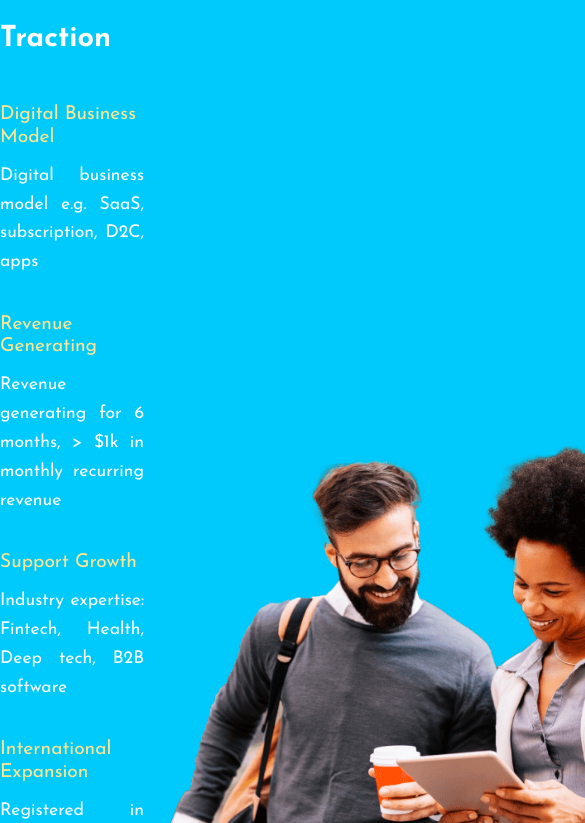
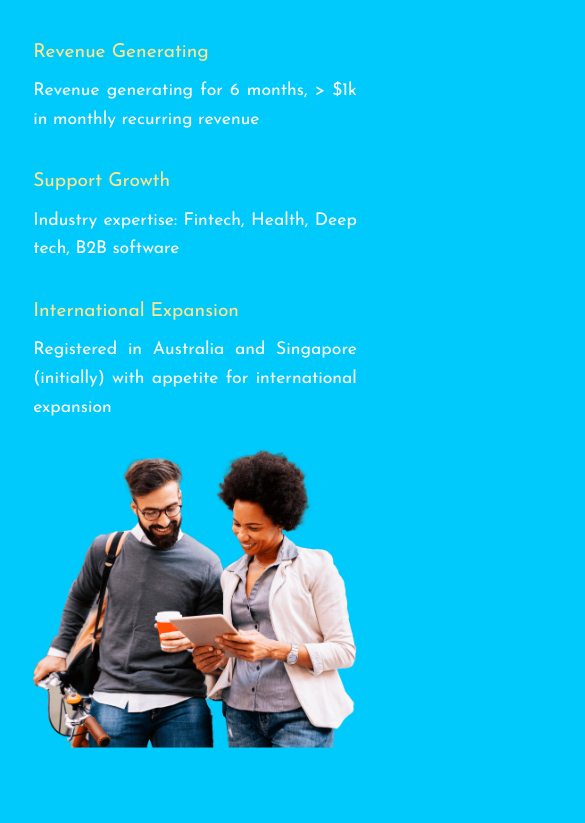
Before and after one commit to FahadAli-Dev/digital-business, a Next.js app: page / in a window 390 px wide. Shown: the part 7581-8404 px from the top of the page, 585 px wide, since content can reach past the window. After the commit the page ends 8354 px from the top, so only its background shows below. Built offline with nearby package versions, Linux system fonts and the light colour scheme.

Commit message:
complete WhoWeInvest section for all devices let's moves to animate this section

```diff
--- a/src/app/page.module.css
+++ b/src/app/page.module.css
@@ -0,0 +1,3 @@
+.app {
+  position: relative;
+}
--- a/src/components/BrandingVideo/BrandingVideo.module.css
+++ b/src/components/BrandingVideo/BrandingVideo.module.css
@@ -1,5 +1,6 @@
 .bv-wrapper {
   width: 100%;
+  position: relative;
 }
 
 .bv-container {
@@ -9,11 +10,13 @@
   max-width: 1200px;
   margin: auto;
   margin-top: -8rem;
+  position: relative;
 }
 
 .brandingVideo {
   border-radius: 4rem;
   width: 95%;
+  position: relative;
 }
 
 @media (max-width: 1200px) {
--- a/src/components/WhoWeInvest/WhoWeInvest.jsx
+++ b/src/components/WhoWeInvest/WhoWeInvest.jsx
@@ -1,8 +1,21 @@
 import { whoWeInvest } from "@/src/utils/data";
 import style from "./WhoWeInvest.module.css";
 import Image from "next/image";
+import { useEffect, useState } from "react";
 
 const WhoWeInvest = () => {
+  const [width, setWidth] = useState(0);
+  useEffect(() => {
+    const handleResize = () => {
+      setWidth(window.innerWidth);
+    };
+
+    handleResize(); // set initial width
+
+    window.addEventListener("resize", handleResize);
+
+    return () => window.removeEventListener("resize", handleResize);
+  }, []);
   return (
     <div className={style["wwi-wrapper"]}>
       <div className={style["wwi-container"]}>
@@ -31,9 +44,16 @@ const WhoWeInvest = () => {
           <Image
             src="/WhoWeInvest/persons.png"
             alt="person"
-            width={600}
-            height={556}
-            style={{ objectFit: "contain" }}
+            // width={600}
+            // height={720}
+            fill
+            sizes="600"
+            style={{
+              objectFit: "contain",
+              marginTop: `${
+                width > 1240 ? "3.3rem" : width > 1024 ? "6.7rem" : ""
+              }`,
+            }}
           />
         </div>
       </div>
--- a/src/components/WhoWeInvest/WhoWeInvest.module.css
+++ b/src/components/WhoWeInvest/WhoWeInvest.module.css
@@ -5,7 +5,6 @@
 .wwi-container {
   display: flex;
   justify-content: space-between;
-  align-items: stretch;
   max-width: 1200px;
   margin: auto;
   text-align: center;
@@ -23,9 +22,7 @@
 }
 
 .wwi-right {
-  display: flex;
-  justify-content: center;
-  align-items: flex-end;
+  position: relative;
 }
 
 .wwi-head {
@@ -33,7 +30,7 @@
   flex-direction: column;
   gap: 1rem;
   justify-content: center;
-  align-items: start;
+  align-items: flex-start;
   text-align: start;
 }
 
@@ -43,7 +40,7 @@
 .wwi-details {
   display: flex;
   flex-direction: column;
-  align-items: start;
+  align-items: flex-start;
   justify-content: center;
   text-align: start;
   gap: 2.3rem;
@@ -74,6 +71,14 @@
 @media (max-width: 1024px) {
   .wwi-container {
     max-width: 720px;
+    height: 1050px;
+    flex-direction: column;
+    gap: 2rem;
+  }
+
+  .wwi-left {
+    width: 80%;
+    margin: auto;
   }
 }
 
@@ -82,3 +87,19 @@
     max-width: 540px;
   }
 }
+
+@media (max-width: 578px) {
+  .wwi-container {
+    width: 83%;
+  }
+
+  .wwi-left {
+    width: 100%;
+  }
+}
+
+@media (max-width: 400px) {
+  .wwi-container {
+    gap: 0;
+  }
+}
```
